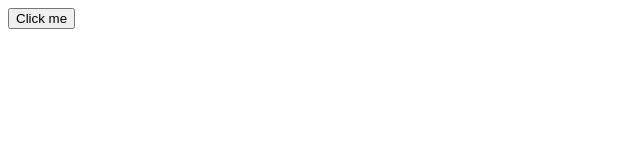
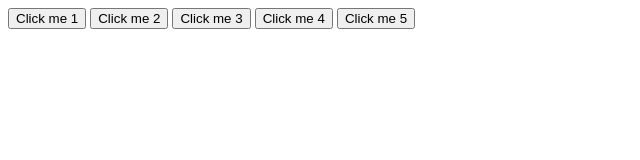
Before and after one commit to tejaswigowda/ame220Fall2020, a plain HTML site: page jQuery/index.html in a window 1280 px wide. Shown: the whole page, without its empty margins (0-640 px from the left). Drawn offline with nearby package versions, Linux system fonts and the light colour scheme.

Commit message:
in class

```diff
--- a/jQuery/index.html
+++ b/jQuery/index.html
@@ -4,7 +4,11 @@
 <script src="https://ajax.googleapis.com/ajax/libs/jquery/3.5.1/jquery.min.js"></script>
 </head>
 <body onload='alert(1+3)'>
-<button onclick='alert(4+5)'> Click me </button>
+  <button onclick='alert(4+5)'> Click me 1</button>
+  <button onclick='alert(43+534)'> Click me 2</button>
+  <button onclick='alert(41+54)'> Click me 3</button>
+  <button onclick='alert(124+35)'> Click me 4</button>
+  <button onclick='alert(234+35)'> Click me 5</button>
 
 </body>
 </html>
```
